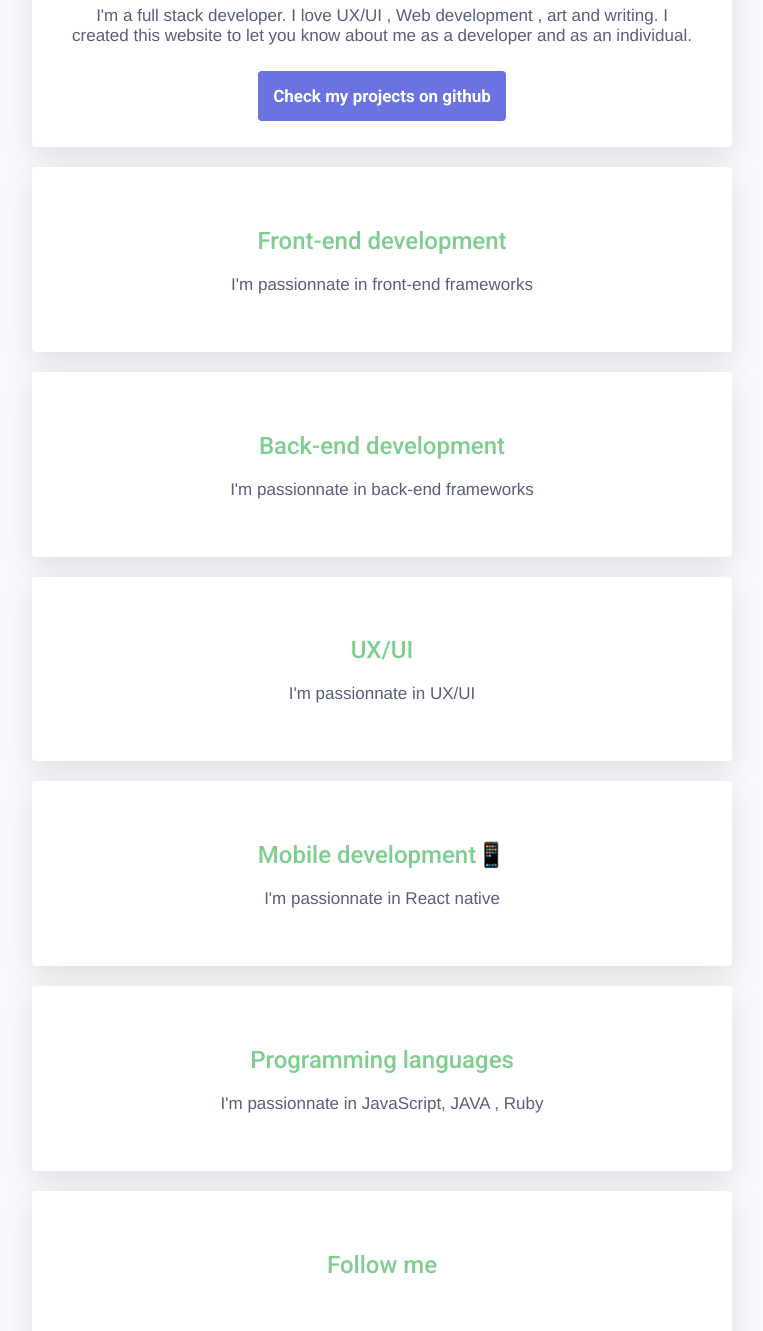
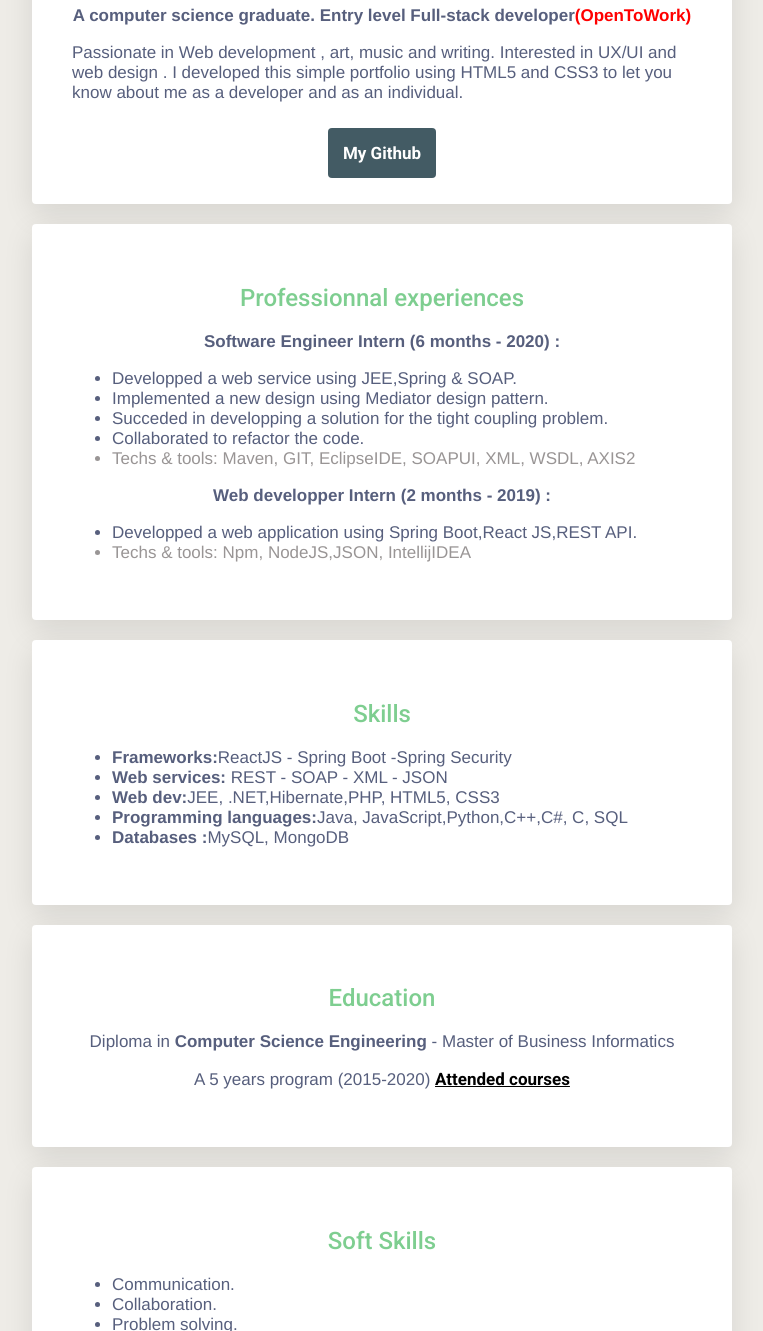
Before and after one commit to FazakiCoding/fazaki-portfolio, a plain HTML site: page index.html in a window 1280 px wide. Shown: the part 327-1658 px from the top of the page, without its empty margins (258-1021 px from the left). Drawn offline with Linux system fonts and the light colour scheme.

Commit message:
Updated portfolio

```diff
--- a/index.html
+++ b/index.html
@@ -2,7 +2,7 @@
 <html>
     <head>
         <title>Fazaki's profile</title>
-        <meta name="description" content="This is the profile of FaZaki">
+        <meta name="description" content="This is my portfolio">
         <meta charset="UTF-8">
         <link href="https://fonts.googleapis.com/css2?family=Lora:wght@400;500;700&family=Roboto:wght@100;400;500;700;900&display=swap" rel="stylesheet">
         <link rel="styleSheet" href="style.css"/>
@@ -10,66 +10,87 @@
     <body>
         <div class="container">
 
-            <div class="card-white" id="introduction">
+            <div class="card-white">
                 <h1> Hello, I'm Fazaki😀</h1>
-                <img  class="img-circle"  src="images/logo.png" alt="Fazaki"/>
-                <p>I'm a full stack developer. I love UX/UI , Web development , art and writing. I created this website to let you know about me as a developer and as an individual. </p>
-                <a class="btn-blue" href="https://github.com/FazakiCoding" target="_blank">Check my projects on github</a>
+                <img  class="img-circle"  src="images/profile-pic.jpg" alt="Fazaki"/>
+                <p><b>A computer science graduate. Entry level Full-stack developer</b><b id="bold-red">(OpenToWork)</b></p>
+                <p id="introduction">Passionate in Web development , art, music and writing. Interested in UX/UI and web design .  I developed this simple portfolio using HTML5 and CSS3 to let you know about me as a developer and as an individual. </p>
+                <a class="btn-blue" href="https://github.com/FazakiCoding" target="_blank">My Github</a>
             </div>
 
             <div class="card-white">
-                <h2>Front-end development</h2>
+                <h2>Professionnal experiences</h2>
                 <p>
-                    I'm passionnate in front-end frameworks
+                  <b>Software Engineer Intern (6 months - 2020) :</b>
+                  <ul>
+                      <li>Developped a web service using JEE,Spring & SOAP. </li>
+                      <li>Implemented a new design using Mediator design pattern.</li>
+                      <li>Succeded in developping a solution for the tight coupling problem.</li>
+                      <li>Collaborated to refactor the code.</li>
+                      <li id="li-grey">Techs & tools: Maven, GIT, EclipseIDE, SOAPUI, XML, WSDL, AXIS2 </li>
+                  </ul>
+
+                </p>
+                <p>
+                    <b>Web developper Intern (2 months - 2019) :</b>
+                    <ul>
+                        <li>Developped a web application using Spring Boot,React JS,REST API. </li>
+                        <li id="li-grey">Techs & tools: Npm, NodeJS,JSON, IntellijIDEA</li>
+                    </ul>
+                  </p>
+            </div>
+
+            <div class="card-white">
+                <h2> Skills</h2>
+                <p>
+                    <ul>
+                        <li><b>Frameworks:</b>ReactJS - Spring Boot -Spring Security</li>
+                        <li><b>Web services:</b> REST - SOAP - XML - JSON</li>
+                        <li><b>Web dev:</b>JEE, .NET,Hibernate,PHP, HTML5, CSS3 </li>
+                        <li><b>Programming languages:</b>Java, JavaScript,Python,C++,C#, C, SQL</li>
+                        <li><b>Databases :</b>MySQL, MongoDB</li>
+
+                    </ul>
+                </p>
+            </div>
+            <div class="card-white">
+                <h2> Education</h2>
+                <p>
+                    Diploma in <b>Computer Science Engineering </b>- Master of Business Informatics
+                    <p>A 5 years program (2015-2020) <a id="a-black-u" href="#courses"><u>Attended courses</u></a></p>
+
                 </p>
             </div>
 
            <div class="card-white">
-            <h2>Back-end development</h2>
+            <h2>Soft Skills</h2>
             <p>
-                I'm passionnate in back-end frameworks
+                <ul>
+                    <li>Communication.</li>
+                    <li>Collaboration.</li>
+                    <li>Problem solving.</li>
+                    <li>Creativity.</li>
+                </ul>
             </p>
            </div>
 
-           <div class="card-white">
-            <h2>UX/UI</h2>
-            <p>
-                I'm passionnate in UX/UI
-            </p>
-           </div>
-
-            <div class="card-white">
-                <h2>Mobile development📱</h2>
-            <p>
-                I'm passionnate in React native
-            </p>
-            </div>
-
-            <div class="card-white">
-                <h2>Programming languages</h2>
-                <p>
-                    I'm passionnate in JavaScript, JAVA , Ruby
-                </p>
+            <div id="courses" class="card-white">
+                <h2>Attended Courses</h2>
+                <ul>
+                    <li>Algorithms.</li>
+                    <li>Data structure.</li>
+                    <li>Introduction to AI.</li>
+                    <li>Compilation.</li>
+                    <li>Computer network.</li>
+                    <li>Project Management.</li>
+                    <li>Marketing.</li>
+                    <li>Android developement.</li>
+                    <li>Geolocation.</li>
+                    <li>JAVA- C - C++ - C# - JAVA - PHP - .NET</li>
+                    <li>...</li>
+                </ul>
 
             </div>
-
-            <div class="card-white">
-                <h2>Follow me</h2>
-                <ul class="list-inline">
-                    <li>
-                        <a href="#">
-                            <i class="fab fa-github"></i>
-                        </a>
-                    </li>
-                    <li>
-                        <a href="#">
-                            <i class="fab fa-instagram"></i>
-                        </a>
-                    </li>
-
-                </ul>
-            </div>
-
 
         </div>
 
--- a/style.css
+++ b/style.css
@@ -1,6 +1,6 @@
 
 body{
-    background:#F7F9FC ;
+    background:#eeece7 ;
     color:#575F7D;
     font-family: Helvetica;
     font-size:17px;
@@ -18,7 +18,7 @@ h1{
 h2{
     color:#7ECE90;
     font-size: 24px;
-    font-weight:lighter;
+    font-weight:bolder;
     font-weight:500;
 }
 a{
@@ -70,7 +70,7 @@ a:hover{
     height: 150px;
 }
 .btn-blue{
-    background-color: #6B72E1;
+    background-color: #435b64;
     color: white;
     padding: 15px;
     border-radius: 4px;
@@ -98,6 +98,26 @@ a:hover{
     color:black;
 }
 /* Design adjustments using id(1%) */
-#introduction p{
+#introduction{
     margin-bottom: 40px;
+    text-align: left;
 }
+
+
+.card-white li {
+    text-align: left;
+}
+#li-grey{
+    color:rgb(153, 149, 149);
+}
+
+#bold-red {
+    color: red;
+}
+#bold-black{
+    color: black;
+}
+
+#a-black-u{
+    color: black;
+}
```
Also changed, not shown: images/profile-pic.jpg (added).
